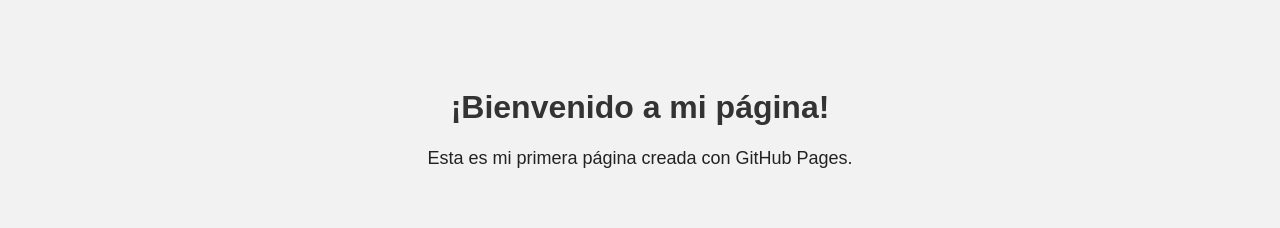
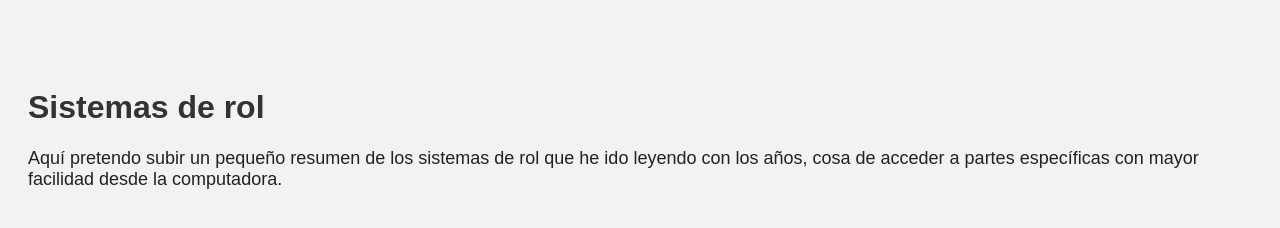
Before and after one commit to Sewinth/sistemasderol, a plain HTML site: page index.html in a window 1280 px wide. Drawn offline with Linux system fonts and the light colour scheme.

Commit message:
Update index.html

```diff
--- a/index.html
+++ b/index.html
@@ -4,14 +4,14 @@
 <head>
     <meta charset="UTF-8">
     <meta name="viewport" content="width=device-width, initial-scale=1.0">
-    <title>Mi primera página web</title>
+    <title>Inicio</title>
 
     <style>
         body {
             font-family: Arial, sans-serif;
             background-color: #f2f2f2;
             color: #222;
-            text-align: center;
+            text-align: center-up;
             padding: 60px 20px;
         }
 
@@ -26,9 +26,9 @@
 </head>
 
 <body>
-    <h1>¡Bienvenido a mi página!</h1>
+    <h1>Sistemas de rol</h1>
 
-    <p>Esta es mi primera página creada con GitHub Pages.</p>
+    <p>Aquí pretendo subir un pequeño resumen de los sistemas de rol que he ido leyendo con los años, cosa de acceder a partes específicas con mayor facilidad desde la computadora.</p>
 
 </body>
 </html>
```
